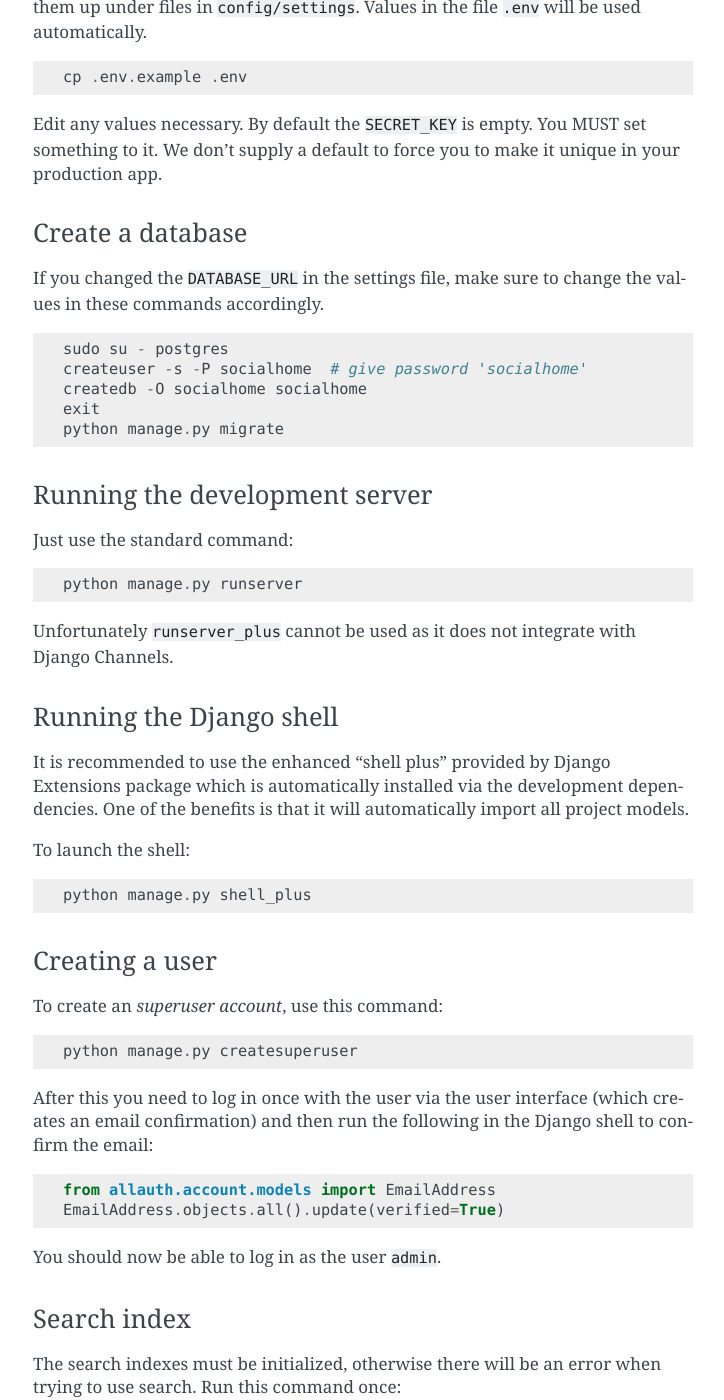
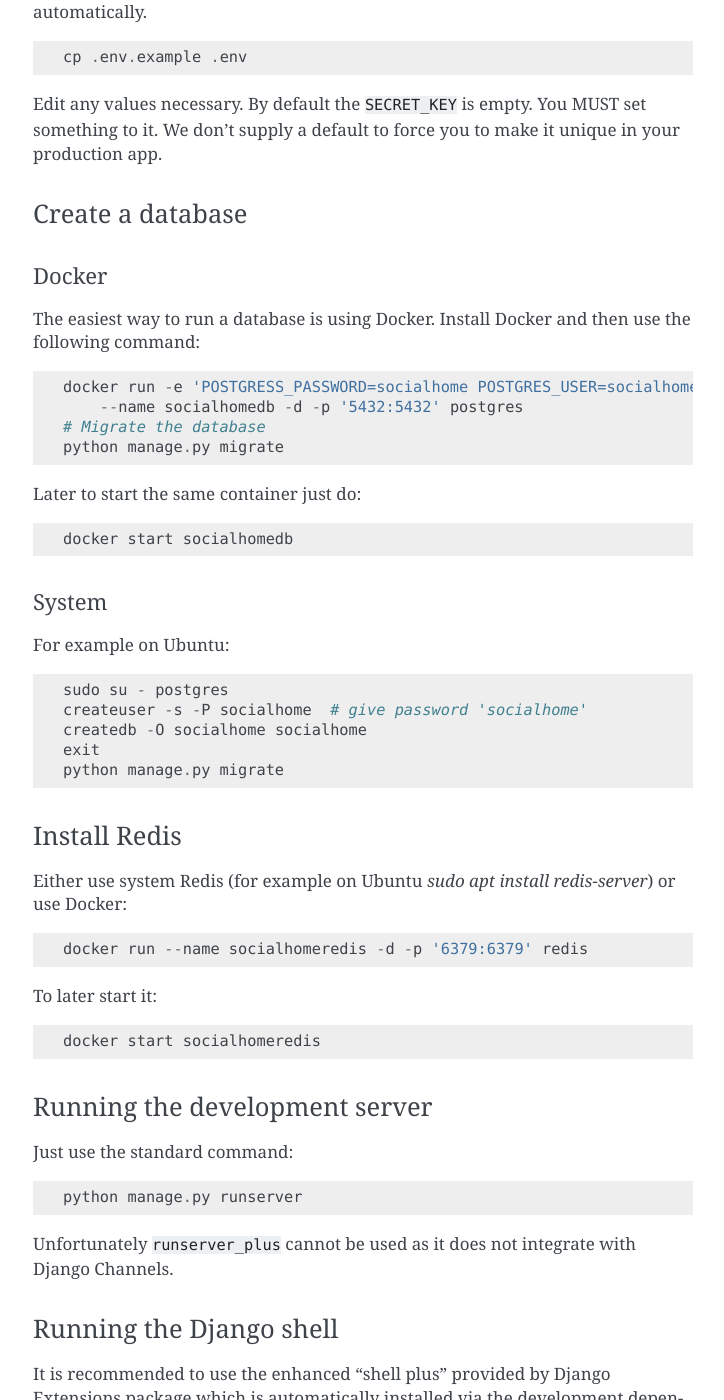
Before and after one commit to jaywink/socialhome, a Sphinx documentation site: the page built from docs/development.rst, in a window 1280 px wide and 1400 px high, scrolled down 1896 px. Shown: the whole window, without its empty margins (387-1111 px from the left). Built offline with Sphinx 7.4.7, drawn with Linux system fonts in a browser that asks for light colours; some of the changed text lies outside the part shown.

Commit message:
Some improvements to the development docs

```diff
--- a/docs/development.rst
+++ b/docs/development.rst
@@ -67,7 +66,28 @@ Edit any values necessary. By default the ``SECRET_KEY`` is empty. You MUST set
 Create a database
 .................
 
-If you changed the ``DATABASE_URL`` in the settings file, make sure to change the values in these commands accordingly.
+Docker
+''''''
+
+The easiest way to run a database is using Docker. Install Docker and then use the following command:
+
+::
+
+    docker run -e 'POSTGRESS_PASSWORD=socialhome POSTGRES_USER=socialhome POSTGRES_DB=socialhome' \
+        --name socialhomedb -d -p '5432:5432' postgres
+    # Migrate the database
+    python manage.py migrate
+
+Later to start the same container just do:
+
+::
+
+    docker start socialhomedb
+
+System
+''''''
+
+For example on Ubuntu:
 
 ::
 
@@ -76,6 +96,21 @@ If you changed the ``DATABASE_URL`` in the settings file, make sure to change th
     createdb -O socialhome socialhome
     exit
     python manage.py migrate
+
+Install Redis
+.............
+
+Either use system Redis (for example on Ubuntu `sudo apt install redis-server`) or use Docker:
+
+::
+
+    docker run --name socialhomeredis -d -p '6379:6379' redis
+
+To later start it:
+
+::
+
+    docker start socialhomeredis
 
 Running the development server
 ..............................
@@ -238,7 +273,7 @@ This guide assumes you are running Docker on a GNU/Linux based system such as Ub
 The docker development installation was tested on Docker version 17.09 and docker-compose 1.16.1.
 
 Steps
-......
+.....
 
 The first step is to copy the example docker-compose file ``docker/dev/docker-compose.yml.example`` file to the root of the project. eg
 
@@ -261,7 +296,7 @@ And then just
 ``docker-compose up``
 
 Defaults
-..........
+........
 
 The defaults are that that the Docker image will be running on port 8000 and then exposed to the host OS on the same port (ie you can browse to http;//localhost:8000 to see the Django instance running). Redis and Postgres will be running but not exposed to the host OS by default. These can be changed on the ``docker-compose.yml`` file.
 
```
Also changed, not shown: other parts of docs/development.rst (+1 -2 lines).
